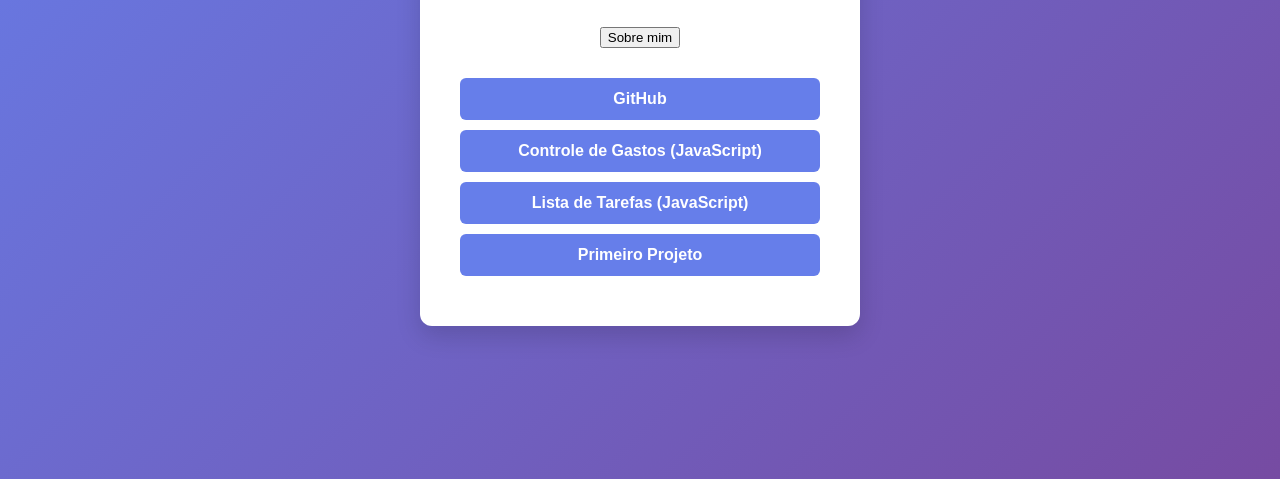
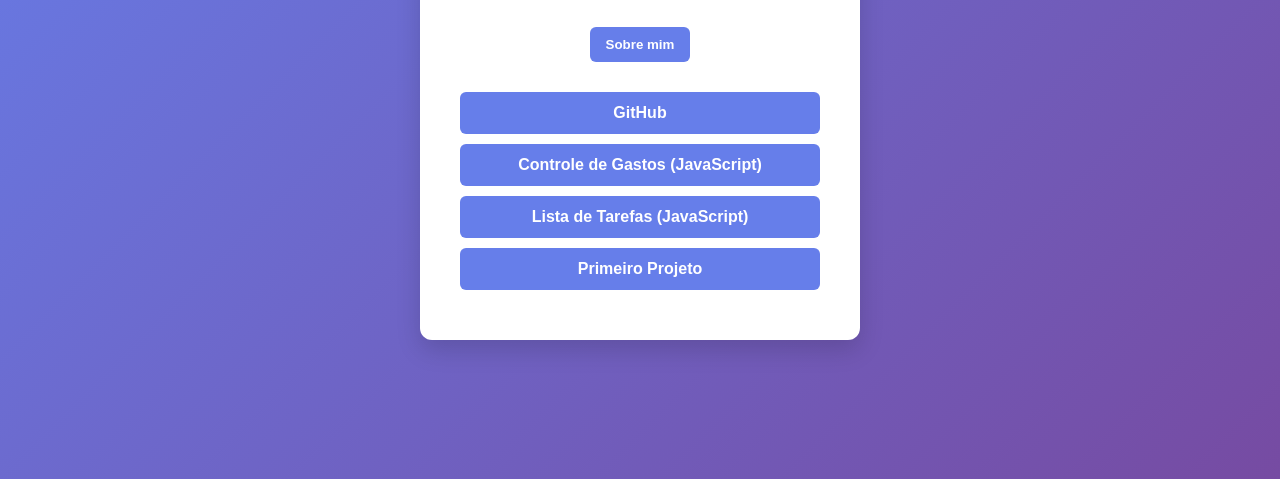
Before and after one commit to robsonalves-dev/mini-portfolio, a plain HTML site: page index.html in a window 1280 px wide. Shown: the part 321-800 px from the top of the page. Drawn offline with Linux system fonts and the light colour scheme.

Commit message:
Update style.css

```diff
--- a/style.css
+++ b/style.css
@@ -44,3 +44,23 @@
   background-color: #5a67d8;
   transform: translateY(-2px);
 }
+button {
+  margin-top: 15px;
+  padding: 10px 16px;
+  border: none;
+  border-radius: 6px;
+  background-color: #667eea;
+  color: #fff;
+  font-weight: bold;
+  cursor: pointer;
+}
+
+button:hover {
+  background-color: #5a67d8;
+}
+
+#textoSobre {
+  margin-top: 15px;
+  color: #444;
+  font-size: 14px;
+}
```
